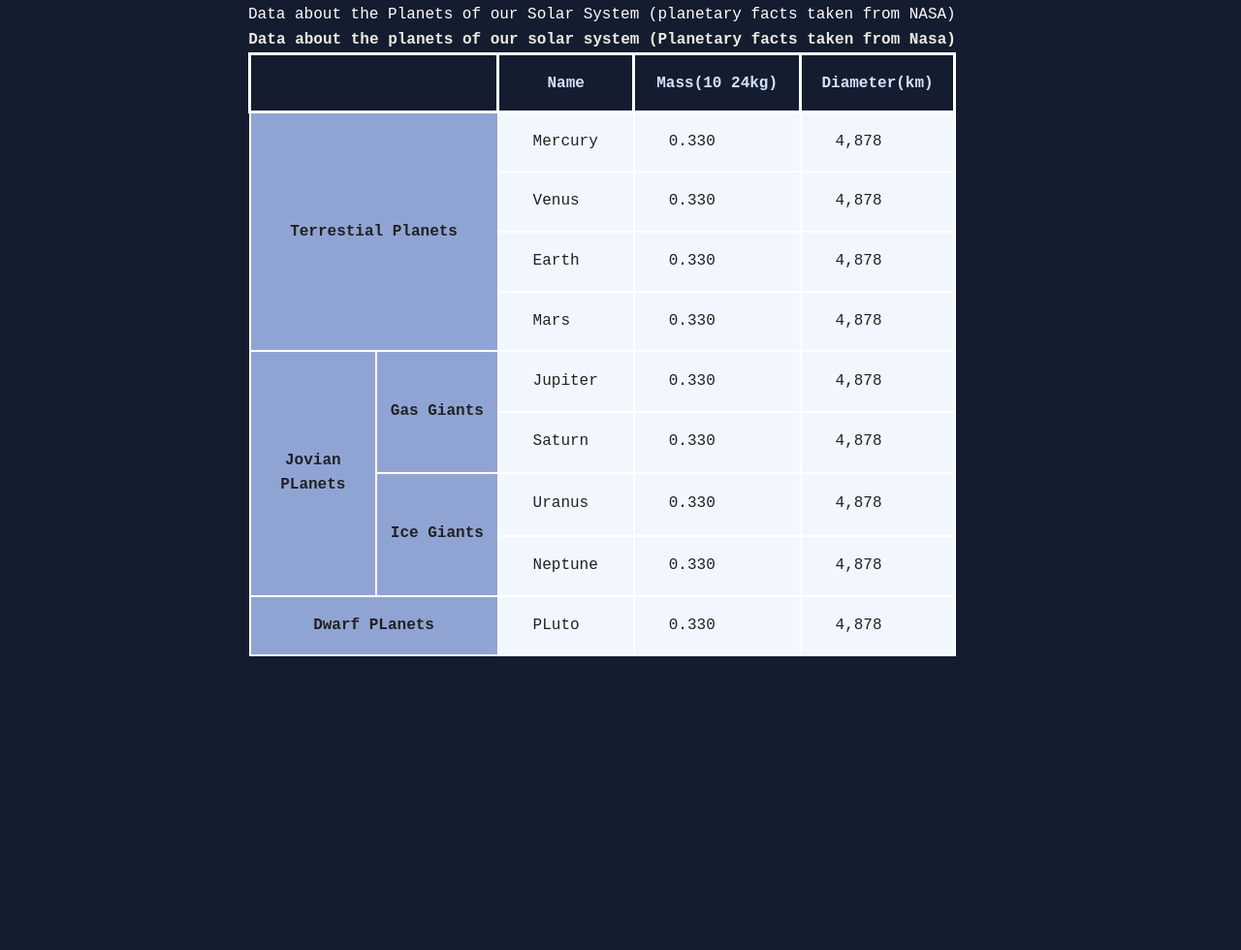
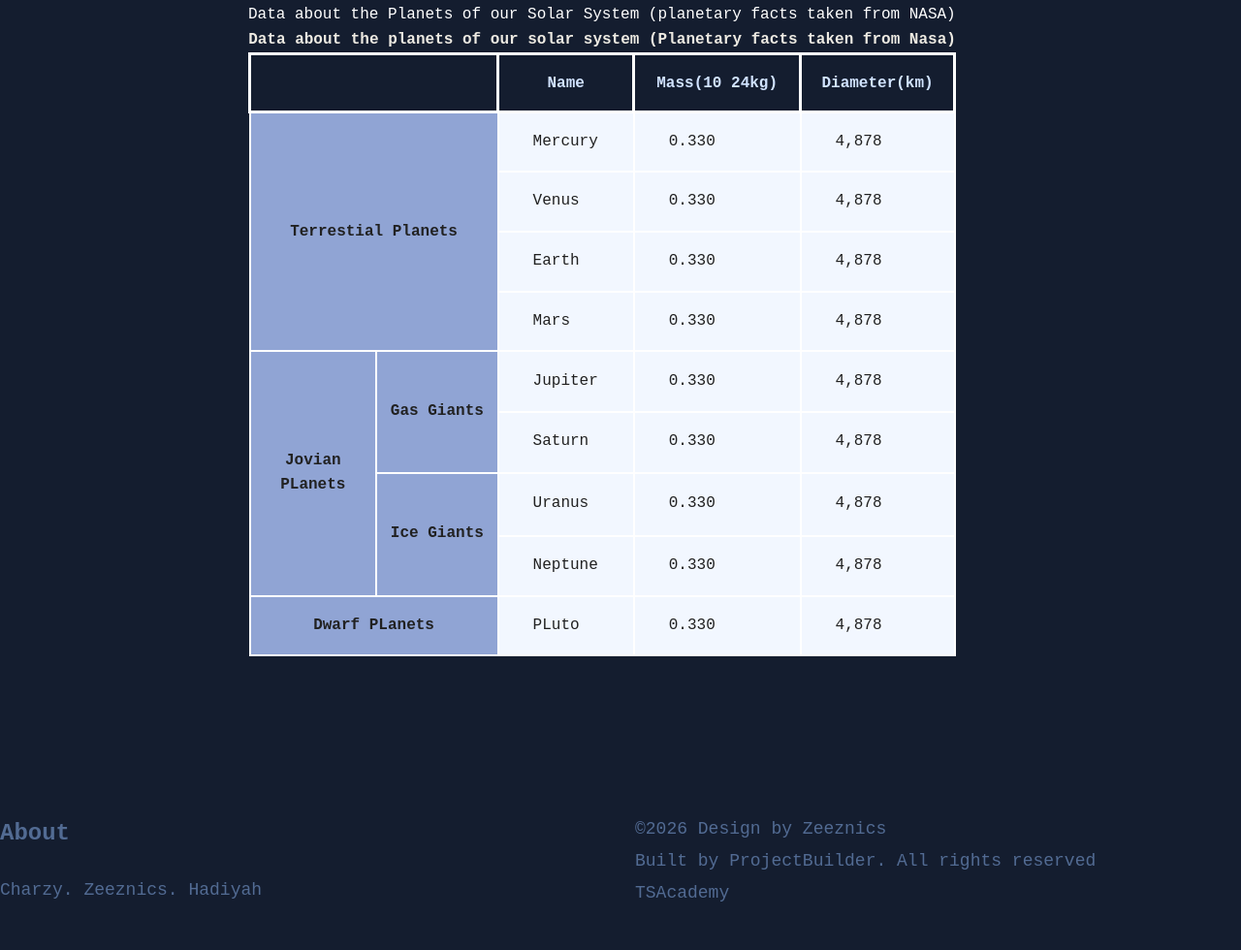
Before and after one commit to aliwizyk-blip/TSA-frontend-capstone-project, a plain HTML site: page index.html in a window 1280 px wide. Shown: the part 513-1493 px from the top of the page at 97% size. Before the commit the page ends 1270 px from the top, so only its background shows below. Drawn offline with nearby package versions, Linux system fonts and the light colour scheme; no server answers.

Commit message:
Add footer section

```diff
--- a/index.html
+++ b/index.html
@@ -189,6 +189,17 @@
             </section>
         </main>
     </div>
+    <footer class="footer">
+        <div class="footer-about">
+            <h3>About</h3>
+            <p>Charzy. Zeeznics. Hadiyah</p>
+        </div>
+        <div class="footer-credit">
+            <p>&copy;2026 Design by Zeeznics</p>
+            <p>Built by ProjectBuilder. All rights reserved</p>
+            <p>TSAcademy</p>
+        </div>
+    </footer>
 
 
 
--- a/styles.css
+++ b/styles.css
@@ -550,3 +550,33 @@ td {
     padding: 30px 20px;
   }
 }
+/* FOOTER SECTION */
+.footer {
+  display: flex;
+  justify-content: space-between;
+  align-items: flex-start;
+  gap: 30px;
+  margin-top: 60px;
+  padding: 24px 0 40px;
+  color: #526b93;
+  font-size: 18px;
+  line-height: 1.6;
+}
+.footer-about,
+.footer-credit {
+  flex: 1;
+}
+.footer h3 {
+  font-size: 24px;
+  font-weight: 600;
+  margin: 0 0 24px;
+}
+.footer p {
+  margin: 0 0 4px;
+}
+@media (max-width: 600px) {
+  .footer {
+    flex-direction: column;
+    gap: 24px;
+  }
+}
```
